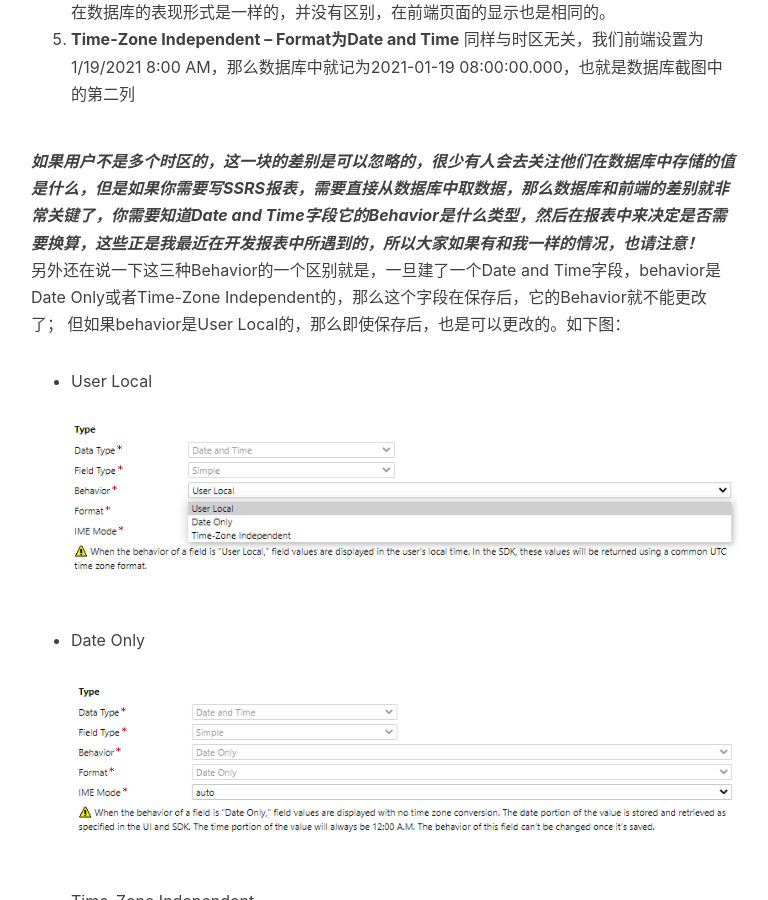
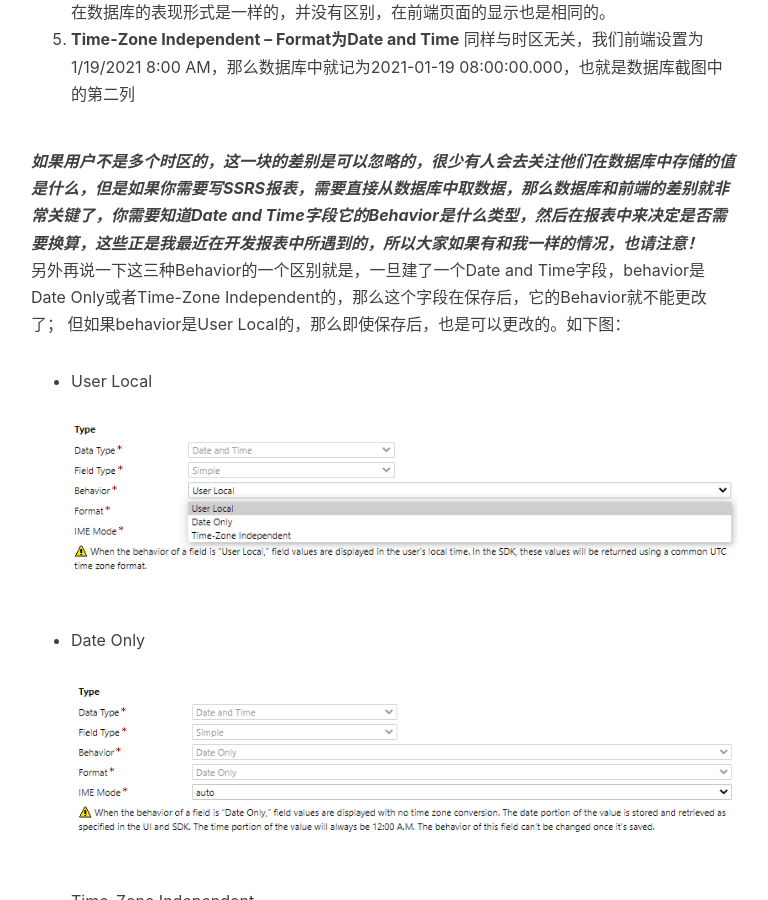
Before and after one commit to hdjgreen/dynamicscrm.github.io, a Jekyll site: the page built from _posts/2021-01-19-Dynamics CRM基础.md, in a window 1280 px wide and 900 px high, scrolled down 2955 px. Shown: the whole window, without its empty margins (234-1002 px from the left). Built offline with Jekyll 4.4.1, drawn with Linux system fonts in a browser that asks for light colours; nearby versions of some CDN libraries; our own code applies the rules of GitHub Pages for plain Markdown files; comment, search, counter and statistics services are not loaded.

Commit message:
Update 2021-01-19-Dynamics CRM基础.md

```diff
--- a/_posts/2021-01-19-Dynamics CRM基础.md
+++ b/_posts/2021-01-19-Dynamics CRM基础.md
@@ -51,7 +51,7 @@ tags:
 
 ***如果用户不是多个时区的，这一块的差别是可以忽略的，很少有人会去关注他们在数据库中存储的值是什么，但是如果你需要写SSRS报表，需要直接从数据库中取数据，那么数据库和前端的差别就非常关键了，你需要知道Date and Time字段它的Behavior是什么类型，然后在报表中来决定是否需要换算，这些正是我最近在开发报表中所遇到的，所以大家如果有和我一样的情况，也请注意！***
 <br>
-另外还在说一下这三种Behavior的一个区别就是，一旦建了一个Date and Time字段，behavior是Date Only或者Time-Zone Independent的，那么这个字段在保存后，它的Behavior就不能更改了；
+另外再说一下这三种Behavior的一个区别就是，一旦建了一个Date and Time字段，behavior是Date Only或者Time-Zone Independent的，那么这个字段在保存后，它的Behavior就不能更改了；
 但如果behavior是User Local的，那么即使保存后，也是可以更改的。如下图：
 - User Local
 ![fcea92e96749591488c38a6415cd3977.png](https://github.com/hdjgreen/dynamicscrm.github.io/raw/master/img/20210119/79009aac3d954b558b606cf07a2423d8.png)
```
